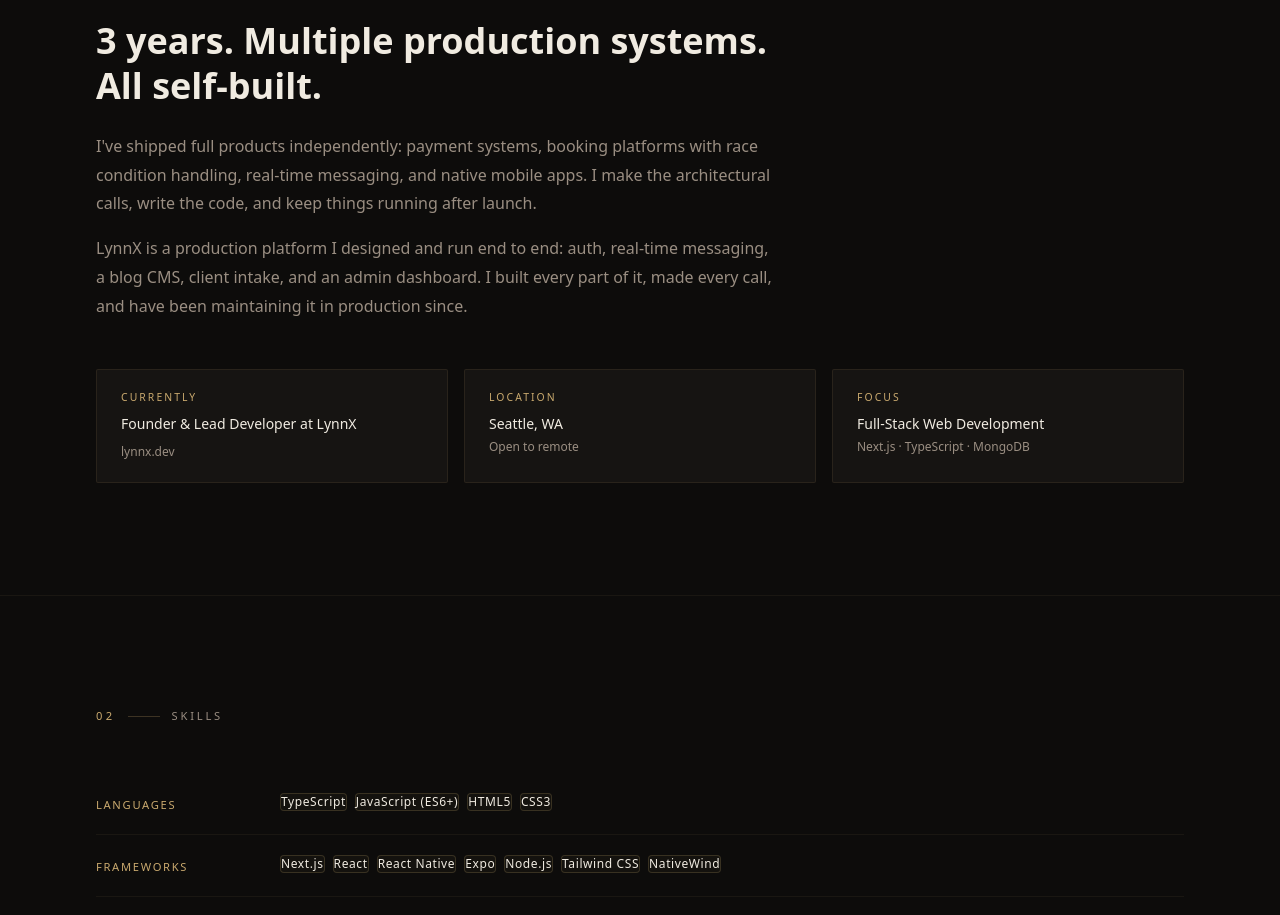
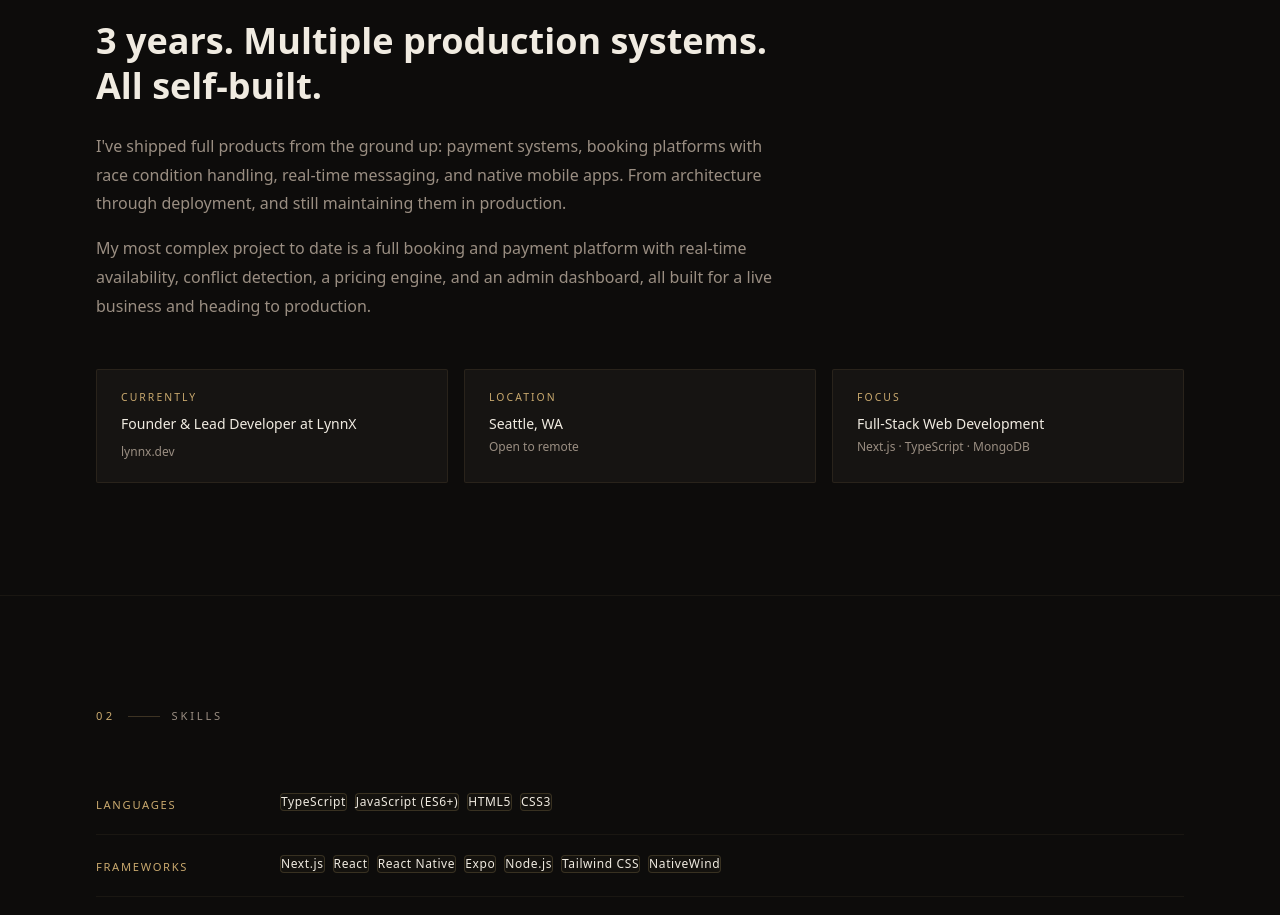
Before and after one commit to sarahlynnx/portfolio, a Next.js app: page / in a window 1280 px wide. Shown: the part 960-1875 px from the top of the page. Built offline with nearby package versions, Linux system fonts and the light colour scheme.

Commit message:
update About section content for clarity and impact

```diff
--- a/src/components/sections/About.tsx
+++ b/src/components/sections/About.tsx
@@ -54,10 +54,10 @@
                 marginBottom: "1rem",
               }}
             >
-              I&apos;ve shipped full products independently: payment systems,
-              booking platforms with race condition handling, real-time
-              messaging, and native mobile apps. I make the architectural calls,
-              write the code, and keep things running after launch.
+              I&apos;ve shipped full products from the ground up: payment
+              systems, booking platforms with race condition handling, real-time
+              messaging, and native mobile apps. From architecture through
+              deployment, and still maintaining them in production.
             </motion.p>
 
             <motion.p
@@ -71,10 +71,10 @@
                 lineHeight: 1.8,
               }}
             >
-              LynnX is a production platform I designed and run end to end:
-              auth, real-time messaging, a blog CMS, client intake, and an admin
-              dashboard. I built every part of it, made every call, and have
-              been maintaining it in production since.
+              My most complex project to date is a full booking and payment
+              platform with real-time availability, conflict detection, a
+              pricing engine, and an admin dashboard, all built for a live
+              business and heading to production.
             </motion.p>
           </div>
 
```
Also changed, not shown: 1 other file (tests, documents, lock files or other folders).
